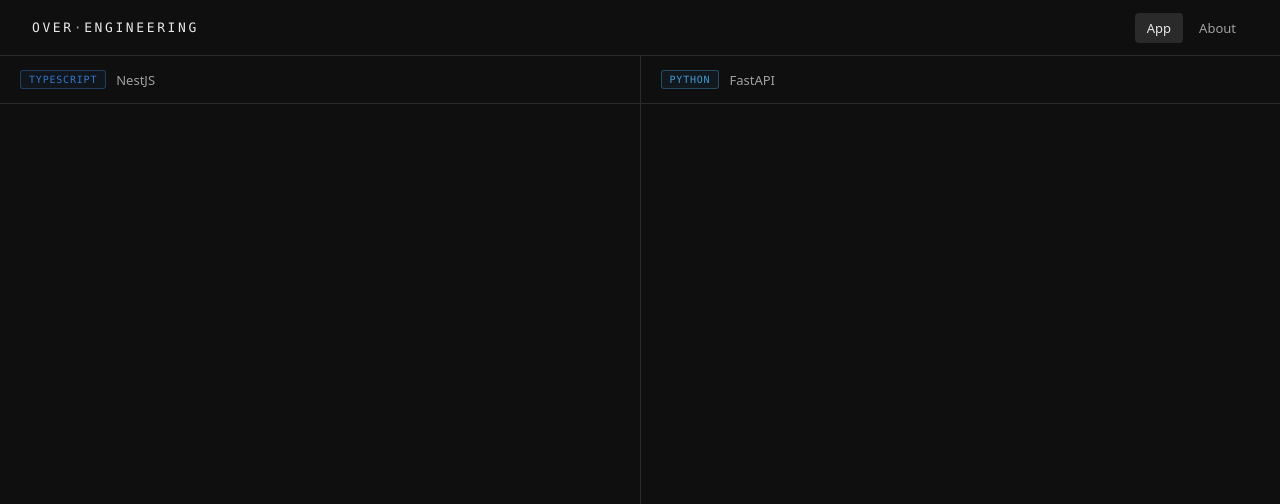
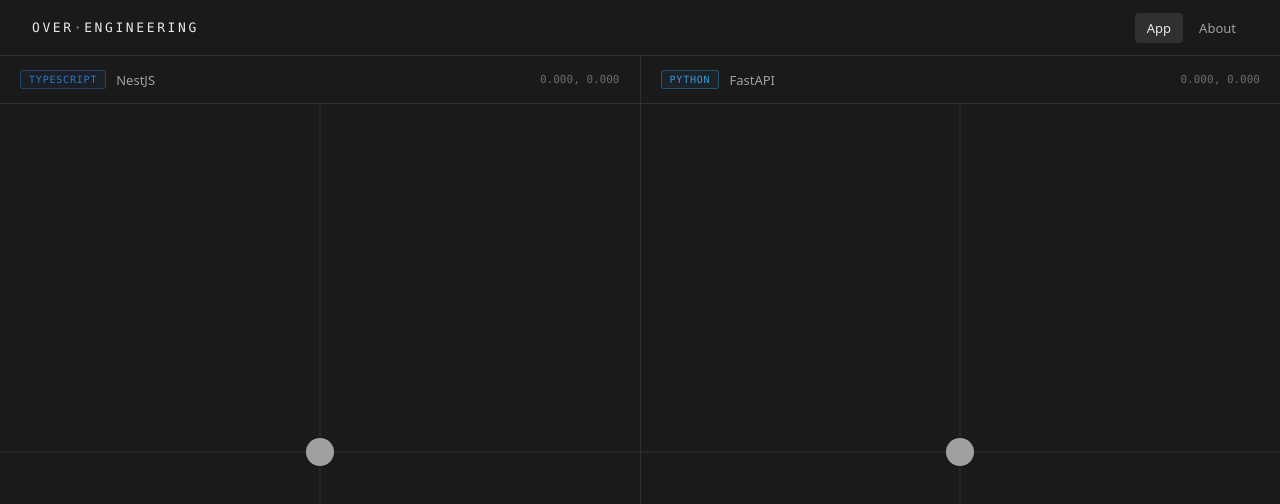
Before and after one commit to atannus/interactive-cap-demo, a React (Vite) app in the folder apps/frontend/: page / in a window 1280 px wide. Shown: the top 504 px of the page. Built offline with nearby package versions, Linux system fonts and the light colour scheme.

Commit message:
Adds draggable markers.

```diff
--- a/apps/frontend/src/App.css
+++ b/apps/frontend/src/App.css
@@ -107,7 +107,59 @@ nav a.active {
   color: var(--text);
 }
 
+.box-coords {
+  font-family: var(--mono);
+  font-size: 11px;
+  color: var(--text);
+  margin-left: auto;
+  opacity: 0.6;
+}
+
 .box-canvas {
   flex: 1;
   position: relative;
+  cursor: crosshair;
 }
+
+.crosshair-h,
+.crosshair-v {
+  position: absolute;
+  background: var(--border);
+  pointer-events: none;
+}
+
+.crosshair-h {
+  top: 50%;
+  left: 0;
+  right: 0;
+  height: 1px;
+  transform: translateY(-50%);
+}
+
+.crosshair-v {
+  left: 50%;
+  top: 0;
+  bottom: 0;
+  width: 1px;
+  transform: translateX(-50%);
+}
+
+.marker {
+  position: absolute;
+  width: 28px;
+  height: 28px;
+  border-radius: 50%;
+  background: var(--text);
+  transform: translate(-50%, -50%);
+  cursor: grab;
+  transition: background 0.15s, transform 0.05s;
+}
+
+.marker:hover {
+  background: var(--text-bright);
+}
+
+.marker:active {
+  cursor: grabbing;
+  transform: translate(-50%, -50%) scale(1.15);
+}
--- a/apps/frontend/src/App.tsx
+++ b/apps/frontend/src/App.tsx
@@ -1,13 +1,66 @@
+import { useCallback, useRef, useState } from 'react'
 import './App.css'
 
+interface Position {
+  x: number
+  y: number
+}
+
+function clamp(v: number, min: number, max: number) {
+  return Math.max(min, Math.min(max, v))
+}
+
 function PositionBox({ lang, title }: { lang: 'ts' | 'py'; title: string }) {
+  const [pos, setPos] = useState<Position>({ x: 0, y: 0 })
+  const canvasRef = useRef<HTMLDivElement>(null)
+  const dragging = useRef(false)
+
+  const toNormalized = useCallback((clientX: number, clientY: number): Position => {
+    const rect = canvasRef.current!.getBoundingClientRect()
+    const x = clamp((clientX - rect.left) / rect.width * 2 - 1, -1, 1)
+    const y = clamp((clientY - rect.top) / rect.height * 2 - 1, -1, 1)
+    return { x: Math.round(x * 1000) / 1000, y: Math.round(y * 1000) / 1000 }
+  }, [])
+
+  const onMouseDown = useCallback((e: React.MouseEvent) => {
+    e.preventDefault()
+    dragging.current = true
+
+    const onMove = (e: MouseEvent) => {
+      if (!dragging.current) return
+      setPos(toNormalized(e.clientX, e.clientY))
+    }
+    const onUp = () => {
+      dragging.current = false
+      window.removeEventListener('mousemove', onMove)
+      window.removeEventListener('mouseup', onUp)
+    }
+    window.addEventListener('mousemove', onMove)
+    window.addEventListener('mouseup', onUp)
+  }, [toNormalized])
+
+  // Map -1..1 to CSS percentage (0%..100%)
+  const left = `${(pos.x + 1) / 2 * 100}%`
+  const top  = `${(pos.y + 1) / 2 * 100}%`
+
   return (
     <div className="position-box">
       <div className="box-header">
         <span className={`box-badge ${lang}`}>{lang === 'ts' ? 'TypeScript' : 'Python'}</span>
         <span className="box-title">{title}</span>
+        <span className="box-coords">
+          {pos.x.toFixed(3)}, {pos.y.toFixed(3)}
+        </span>
       </div>
-      <div className="box-canvas" />
+      <div className="box-canvas" ref={canvasRef}>
+        <div className="crosshair-h" />
+        <div className="crosshair-v" />
+        <div
+          className="marker"
+          style={{ left, top }}
+          onMouseDown={onMouseDown}
+        />
+      </div>
     </div>
   )
 }
--- a/apps/frontend/src/index.css
+++ b/apps/frontend/src/index.css
@@ -3,9 +3,9 @@
 }
 
 :root {
-  --bg: #0f0f0f;
-  --surface: #161616;
-  --border: #2a2a2a;
+  --bg: #1a1a1a;
+  --surface: #202020;
+  --border: #303030;
   --text: #a0a0a0;
   --text-bright: #e8e8e8;
   --accent-ts: #3178c6;
```
